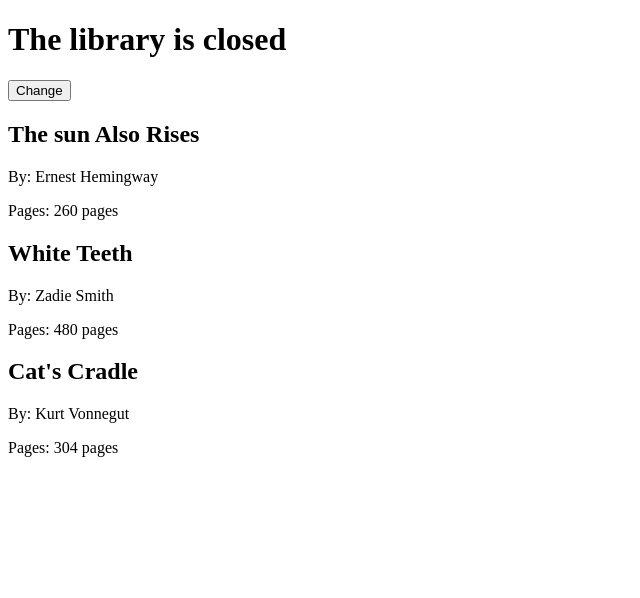
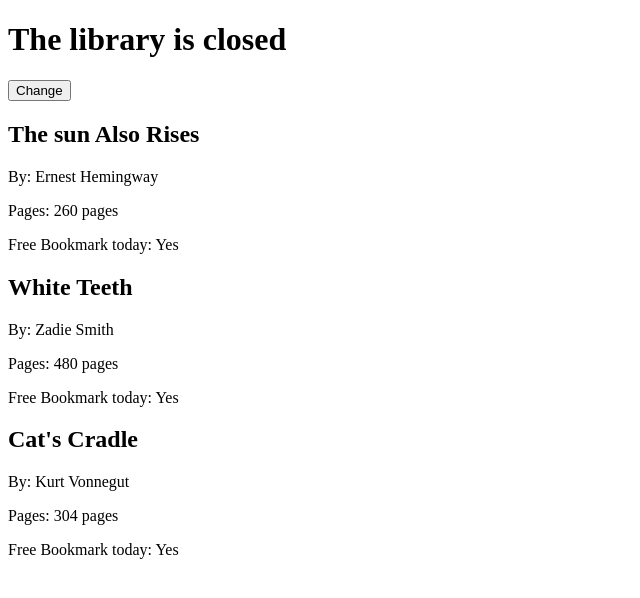
Before and after one commit to malaguitte/react-js-essential-training, a React (Create React App) app: page / in a window 1280 px wide. Shown: the top 598 px of the page, without its empty margins (0-640 px from the left). Built offline with nearby package versions, Linux system fonts and the light colour scheme.

Commit message:
Pass state as props

```diff
--- a/src/index.js
+++ b/src/index.js
@@ -19,7 +19,10 @@
   }
 ];
 class Library extends React.Component {
-  state = { open: false };
+  state = {
+    open: false,
+    freeBookmark: true
+  };
 
   toggleOpenClosed = () => {
     this.setState(prevState => ({
@@ -34,19 +37,27 @@
         <h1>The library is {this.state.open ? 'open' : 'closed'}</h1>
         <button onClick={this.toggleOpenClosed}>Change</button>
         {books.map(
-          (book, index) => <Book key={index} title={book.title} author={book.author} pages={book.pages} />
+          (book, index) =>
+           <Book
+            key={index}
+            title={book.title}
+            author={book.author}
+            pages={book.pages}
+            freeBookmark={this.state.freeBookmark}
+          />
         )}
       </div>
     )
   }
 }
 
-const Book = ({title, author, pages}) => {
+const Book = ({title, author, pages, freeBookmark}) => {
   return (
     <section>
       <h2>{title}</h2>
       <p>By: {author}</p>
       <p>Pages: {pages} pages</p>
+      <p>Free Bookmark today: {freeBookmark ? 'Yes' : 'No'}</p>
     </section>
   )
 };
```
